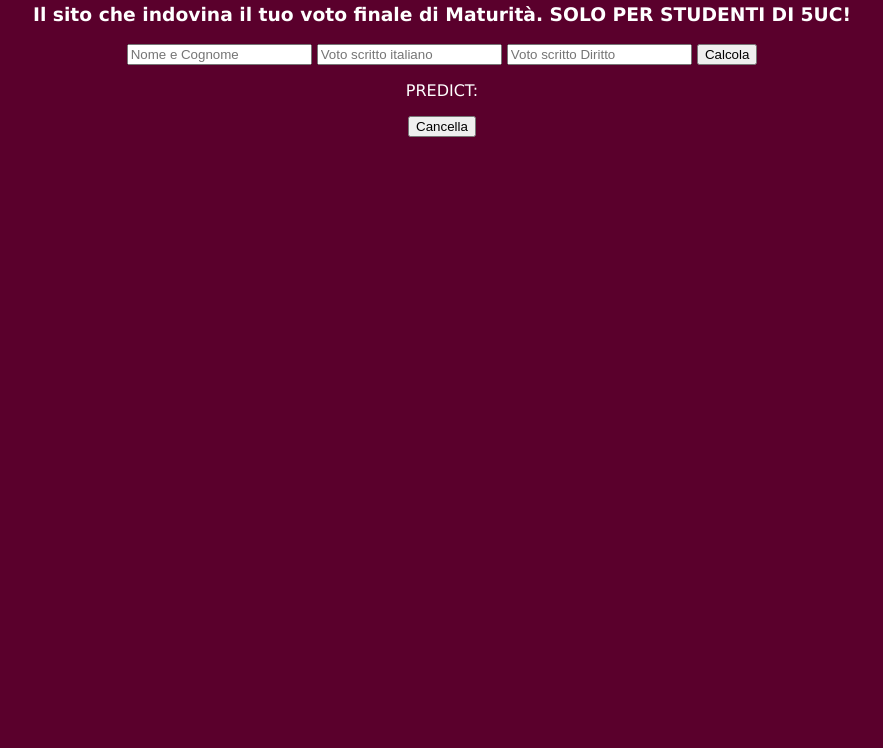
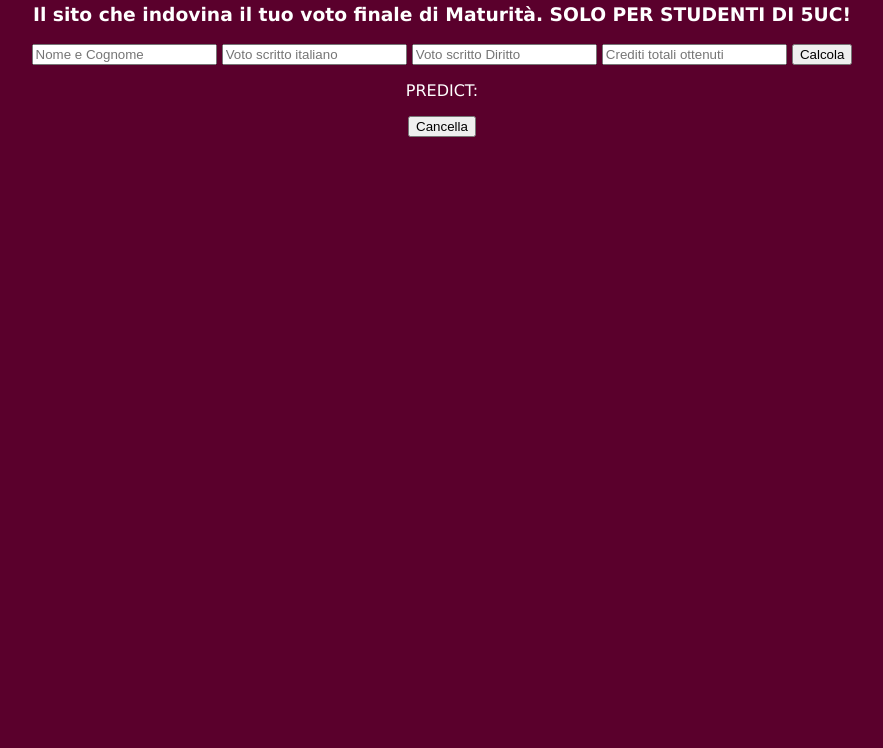
Before and after one commit to Fabrizio909/Fabrizio-Projects, a plain HTML site: page index.html in a window 1280 px wide. Shown: the part 52-800 px from the top of the page, without its empty margins (198-1081 px from the left). Drawn offline with Linux system fonts and the light colour scheme.

Commit message:
Update index.html

```diff
--- a/index.html
+++ b/index.html
@@ -13,6 +13,7 @@
 <input type="text" id="name" placeholder="Nome e Cognome">
 <input type="number" id="firstmark" placeholder="Voto scritto italiano">
 <input type="number" id="secondmark" placeholder="Voto scritto Diritto">
+<input type="number" id="creditmark" placeholder="Crediti totali ottenuti">
     <button onclick="Result()">Calcola</button>
     <p id="output">PREDICT: </p>
 
```
